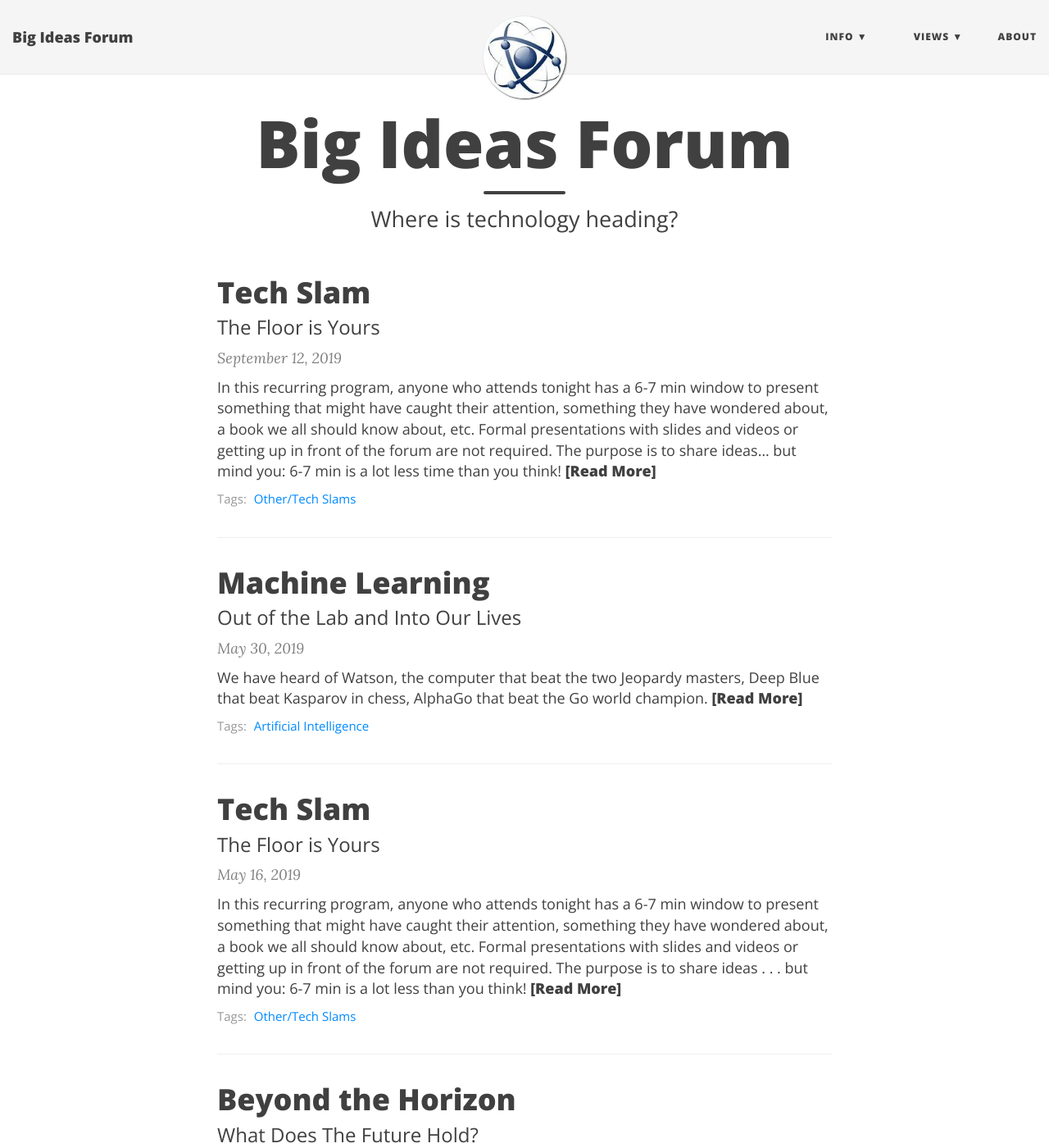
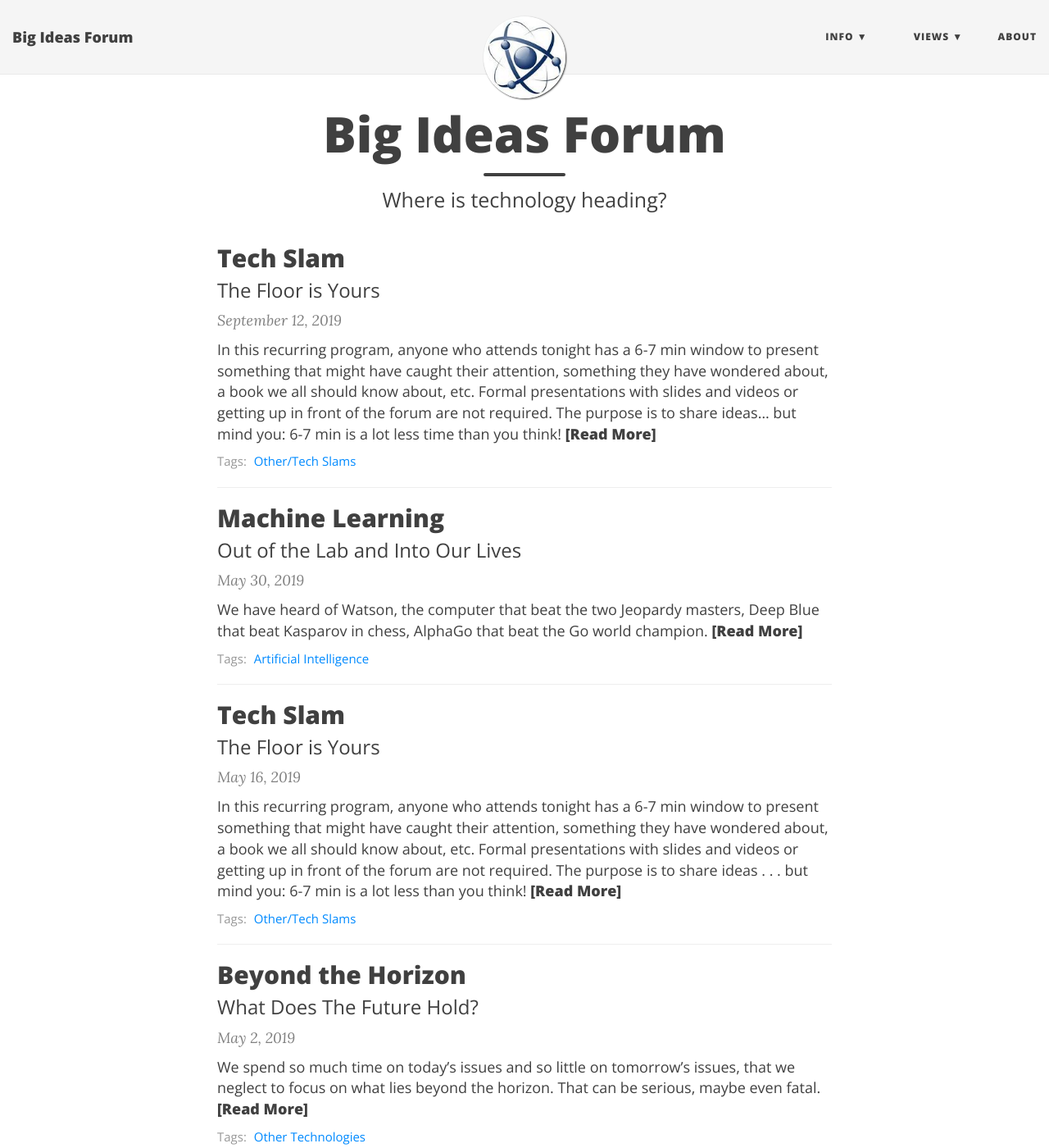
Before and after one commit to BigIdeasForum/bigideasforum.github.io, a Jekyll site: the page built from index.html, in a window 1280 px wide and 1400 px high. Shown: the whole window at 82% size. Built offline with Jekyll 4.4.1, drawn with Linux system fonts in a browser that asks for light colours; nearby versions of some CDN libraries; the list of posts is cut into pages by our own code.

Commit message:
Few tweaks to header font sizes and padding

```diff
--- a/css/main.css
+++ b/css/main.css
@@ -315,7 +315,7 @@ footer .theme-by {
 
 @media only screen and (min-width: 768px) {
   .post-preview {
-    padding: 35px 0;
+    padding: 20px 0;
   }
 }
 
@@ -381,7 +381,7 @@ footer .theme-by {
 
 @media only screen and (min-width: 768px) {
   .post-preview .post-title {
-    font-size: 36px;
+    font-size: 30px;
   }
 }
 
@@ -478,7 +478,7 @@ footer .theme-by {
 }
 .intro-header .page-heading .page-subheading,
 .intro-header .post-heading .post-subheading {
-  font-size: 27px;
+  font-size: 25px;
   line-height: 1.1;
   display: block;
   font-family: 'Open Sans', 'Helvetica Neue', Helvetica, Arial, sans-serif;
@@ -523,7 +523,7 @@ footer .theme-by {
     padding: 150px 0;
   }
   .intro-header .page-heading h1 {
-    font-size: 80px;
+    font-size: 60px;
   }
   .intro-header .post-heading h1 {
     font-size: 50px;
```
